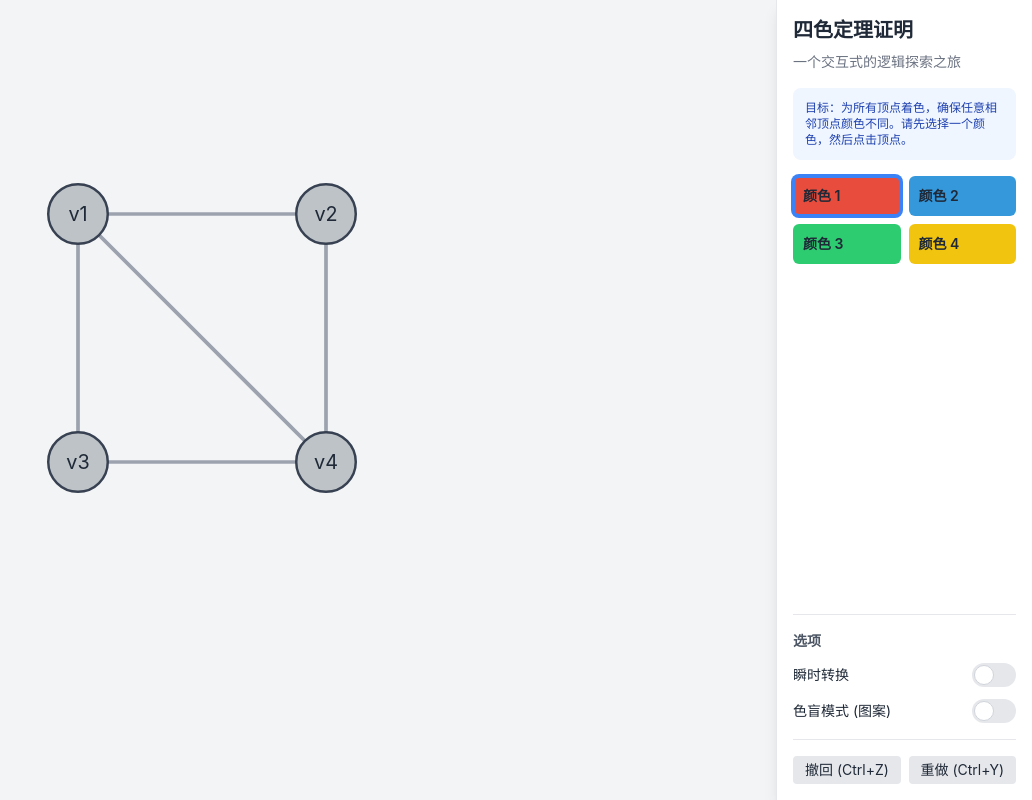
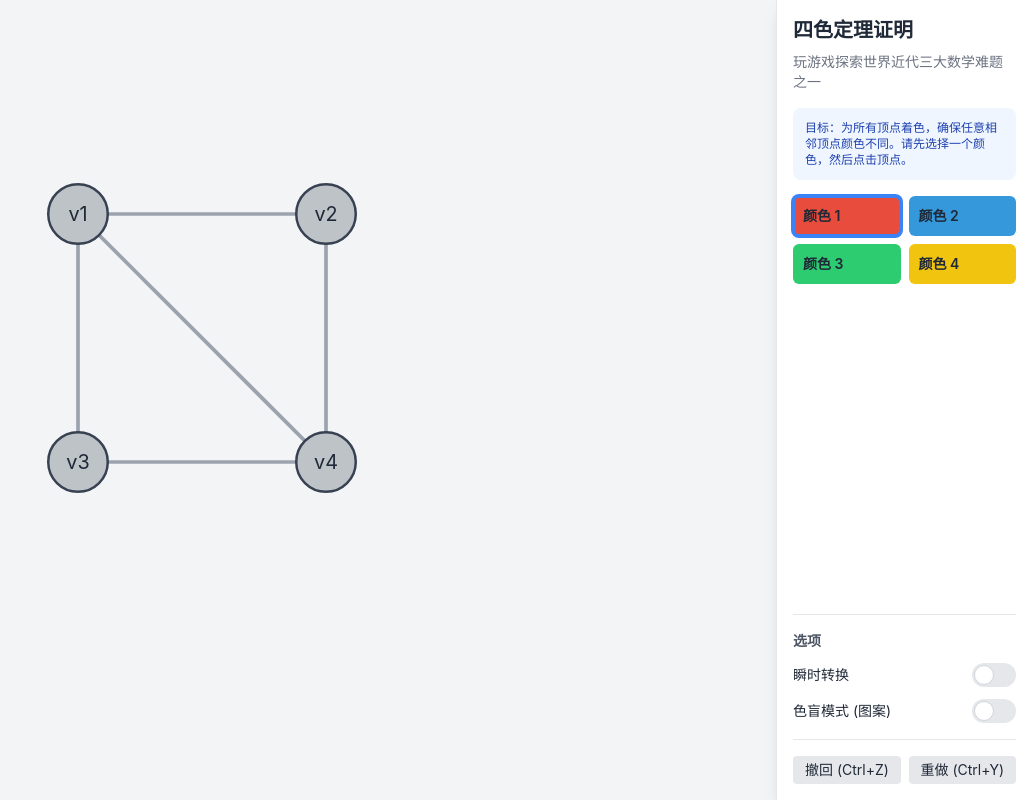
Before and after one commit to Singularity12122005/Game-Aletheia, a plain HTML site: page index.html in a window 1280 px wide. Shown: the whole page, without its empty margins (248-1280 px from the left). Drawn offline with nearby package versions, Linux system fonts and the light colour scheme.

Commit message:
Update index.html

```diff
--- a/index.html
+++ b/index.html
@@ -59,7 +59,7 @@
     <!-- Control Panel -->
     <aside class="w-full md:w-64 bg-white dark:bg-gray-800 p-4 border-t md:border-t-0 md:border-l border-gray-200 dark:border-gray-700 shadow-lg flex flex-col">
         <h1 class="text-xl font-bold mb-2">四色定理证明</h1>
-        <p class="text-sm text-gray-500 dark:text-gray-400 mb-4">一个交互式的逻辑探索之旅</p>
+        <p class="text-sm text-gray-500 dark:text-gray-400 mb-4">玩游戏探索世界近代三大数学难题之一</p>
 
         <div id="tutorial-box" class="text-xs bg-blue-50 dark:bg-blue-900/50 text-blue-800 dark:text-blue-200 p-3 rounded-lg mb-4 min-h-[60px]">
             <!-- Tutorial messages will be injected here -->
```
